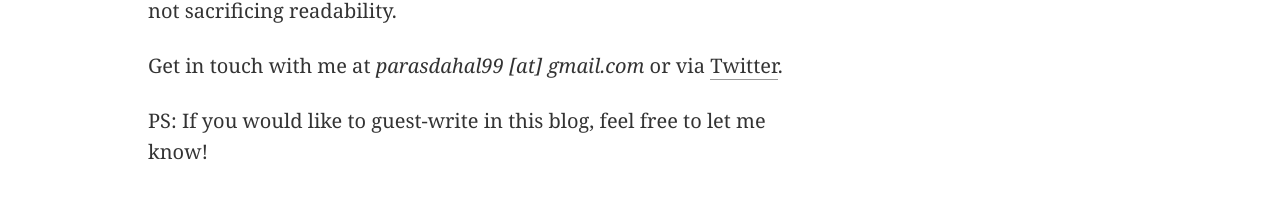
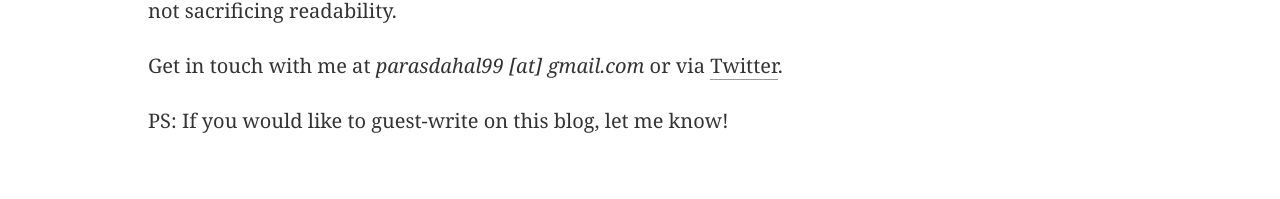
Before and after one commit to parasdahal/deepnotes, a Jekyll site: the page built from about.md, in a window 1280 px wide. Shown: the part 305-504 px from the top of the page. Built offline with Jekyll 4.4.1, drawn with Linux system fonts in a browser that asks for light colours.

Commit message:
Grammar fix in about

```diff
--- a/about.md
+++ b/about.md
@@ -10,4 +10,4 @@ This blog is my attempt at addressing concepts and ideas in machine learning I f
 
 Get in touch with me at *parasdahal99 [at] gmail.com* or via [Twitter](http://twitter.com/parasdahal).
 
-PS: If you would like to guest-write in this blog, feel free to let me know!
+PS: If you would like to guest-write on this blog, let me know!
```
